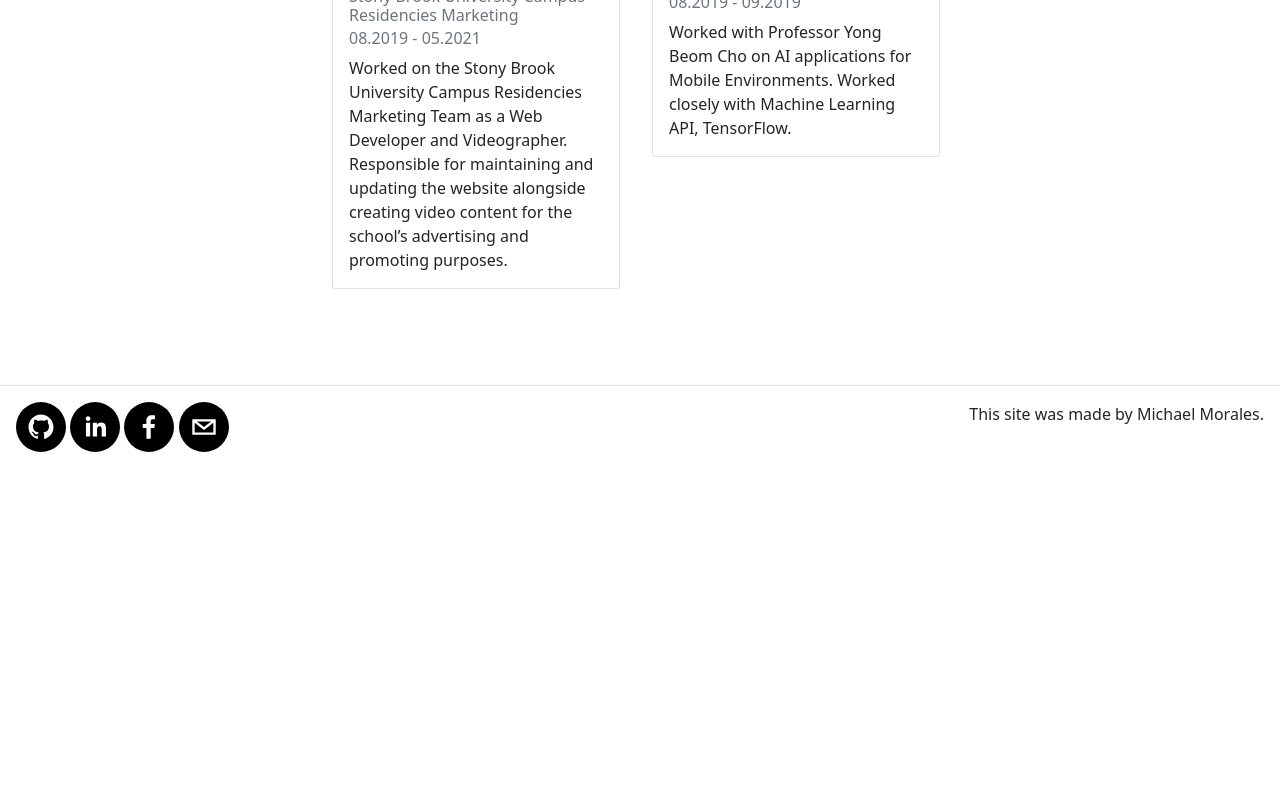
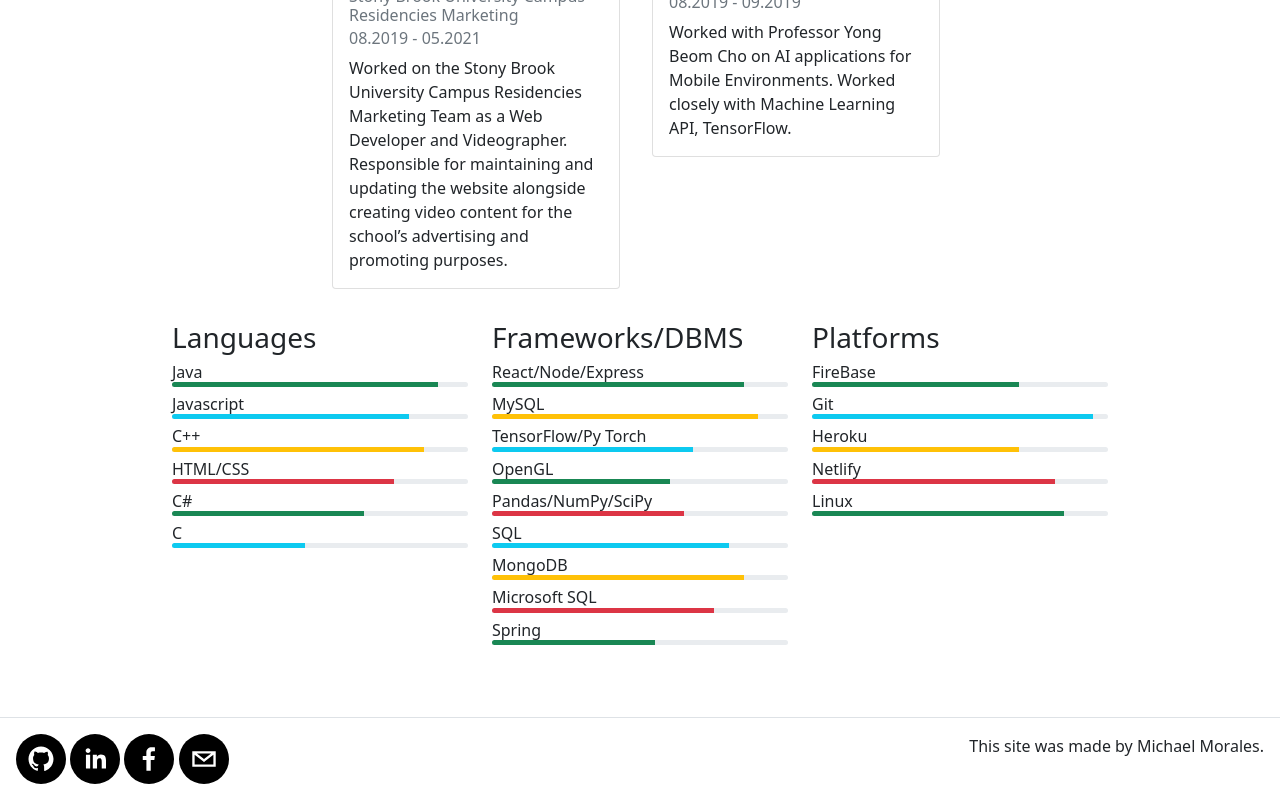
Before and after one commit to michael5morales/Portfolio, a React (Create React App) app: page /experience in a window 1280 px wide. Shown: the part 504-1304 px from the top of the page. Before the commit the page ends 972 px from the top, so only its background shows below. Built offline with nearby package versions, Linux system fonts and the light colour scheme.

Commit message:
Skills added

```diff
--- a/src/index.css
+++ b/src/index.css
@@ -16,3 +16,7 @@
   font-family: 'B612';
   color: #474747
 }
+
+.progress {
+  height: 5px !important;
+}
--- a/src/pages/ExperiencePage.js
+++ b/src/pages/ExperiencePage.js
@@ -1,6 +1,6 @@
 import React from 'react';
 import Hero from '../components/Hero';
-import {Card, Button} from 'react-bootstrap';
+import {Card, ProgressBar} from 'react-bootstrap';
 import Container from 'react-bootstrap/Container';
 import Row from 'react-bootstrap/Row';
 import Col from 'react-bootstrap/Col';
@@ -41,8 +41,36 @@
                         </Card>
                     </Col>
                 </Row>
-                <Row className="justify-content-left py-3">
-
+                <Row className="justify-content-center py-3">
+                    <Col md={3} sm={12}>
+                        <h3>Languages</h3>
+                        <h6>Java<ProgressBar variant="success" now={90} /></h6>
+                        <h6>Javascript<ProgressBar variant="info" now={80} /></h6>
+                        <h6>C++<ProgressBar variant="warning" now={85} /></h6>
+                        <h6>HTML/CSS<ProgressBar variant="danger" now={75} /></h6>
+                        <h6>C#<ProgressBar variant="success" now={65} /></h6>
+                        <h6>C<ProgressBar variant="info" now={45} /></h6>
+                    </Col>
+                    <Col md={3} sm={12}>
+                        <h3>Frameworks/DBMS</h3>
+                        <h6>React/Node/Express<ProgressBar variant="success" now={85} /></h6>
+                        <h6>MySQL<ProgressBar variant="warning" now={90} /></h6>
+                        <h6>TensorFlow/Py Torch<ProgressBar variant="info" now={68} /></h6>
+                        <h6>OpenGL<ProgressBar variant="success" now={60} /></h6>
+                        <h6>Pandas/NumPy/SciPy<ProgressBar variant="danger" now={65} /></h6>
+                        <h6>SQL<ProgressBar variant="info" now={80} /></h6>
+                        <h6>MongoDB<ProgressBar variant="warning" now={85} /></h6>
+                        <h6>Microsoft SQL<ProgressBar variant="danger" now={75} /></h6>
+                        <h6>Spring<ProgressBar variant="success" now={55} /></h6>
+                    </Col>
+                    <Col md={3} sm={12}>
+                        <h3>Platforms</h3>
+                        <h6>FireBase<ProgressBar variant="success" now={70} /></h6>
+                        <h6>Git<ProgressBar variant="info" now={95} /></h6>
+                        <h6>Heroku<ProgressBar variant="warning" now={70} /></h6>
+                        <h6>Netlify<ProgressBar variant="danger" now={82} /></h6>
+                        <h6>Linux<ProgressBar variant="success" now={85} /></h6>
+                    </Col>
                 </Row>
             </Container>
 
```
